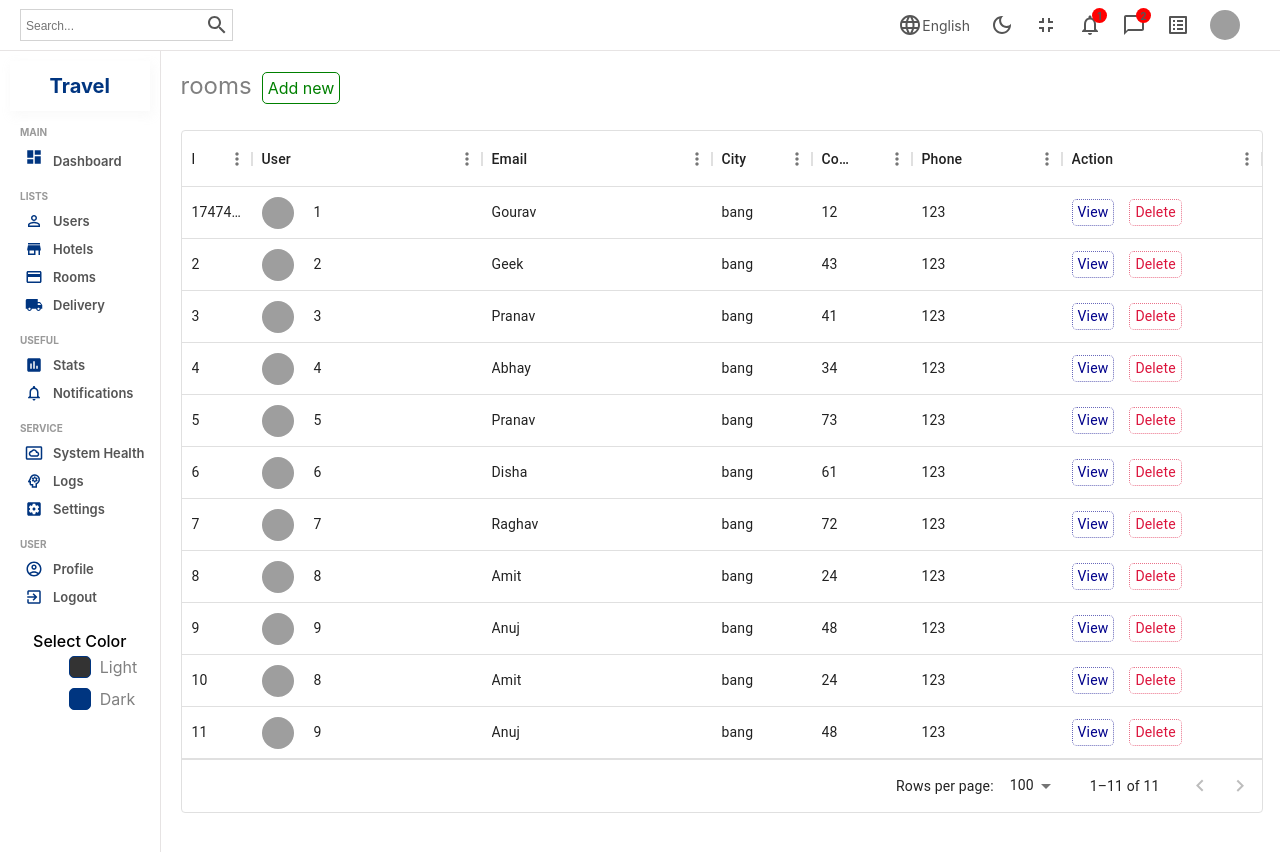
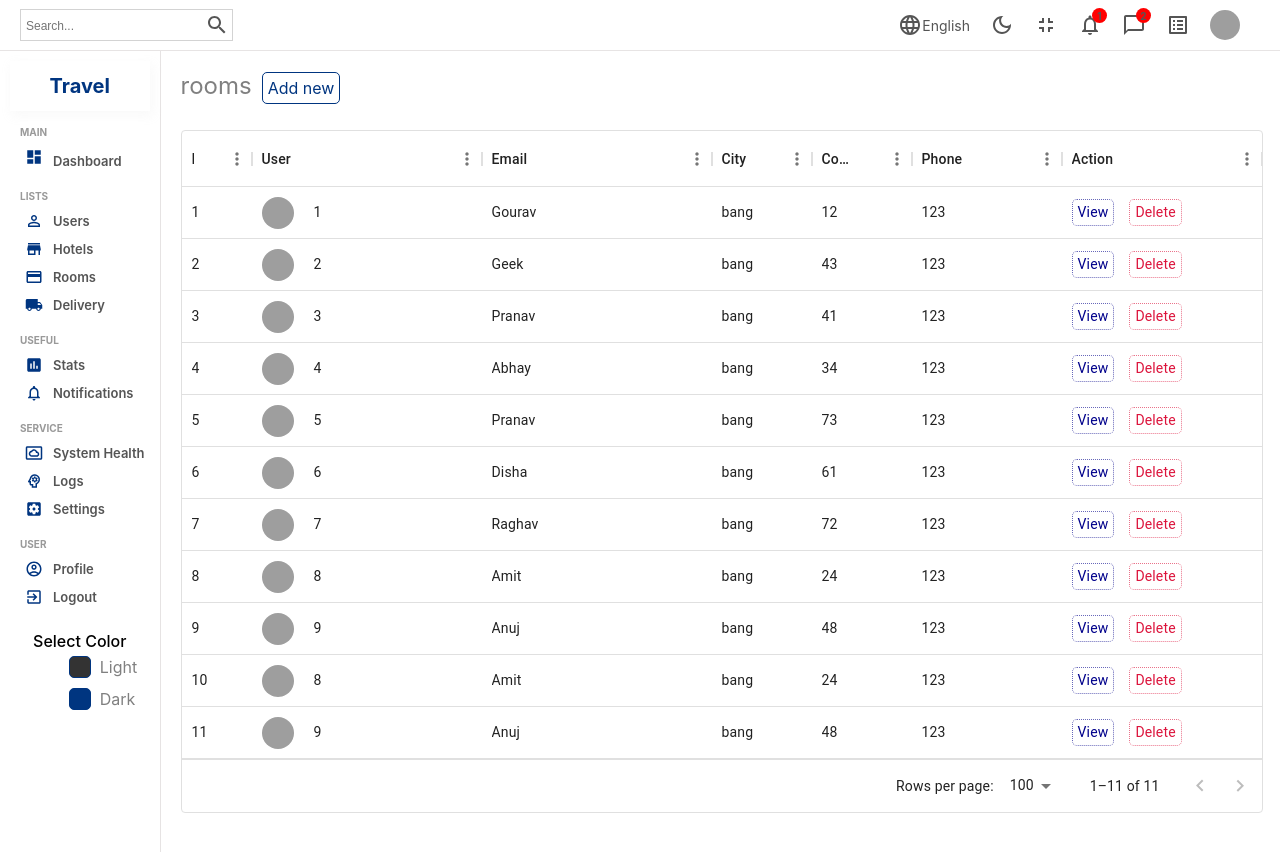
Before and after one commit to narendravs/ticketbooking, a React (Create React App) app in the folder admin/: page /rooms in a window 1280 px wide. Shown: the top 852 px of the page. Built offline with nearby package versions, Linux system fonts and the light colour scheme; no server answers; sample sign-in values are in the browser's storage; grey boxes are pictures that could not be loaded.

Commit message:
refactor: change css file name accordingly

```diff
--- a/admin/src/components/datatable/Datatable.jsx
+++ b/admin/src/components/datatable/Datatable.jsx
@@ -55,7 +55,7 @@ function Datatable() {
 
   const rows = [
     {
-      _id: "174746746wqiuuau88233863djkheje8y",
+      _id: "1",
       username: 1,
       email: "Gourav",
       country: 12,
@@ -159,7 +159,7 @@ function Datatable() {
       <div className="datatableTitle">
         <div className="title">
           {path}
-          <Link to={`/${path}/new`} className="link">
+          <Link to={`/${path}/new`} className="linkName">
             Add new
           </Link>
         </div>
--- a/admin/src/components/datatable/datatable.css
+++ b/admin/src/components/datatable/datatable.css
@@ -21,13 +21,13 @@
   margin-bottom: 10px;
   /* position: absolute; */
 }
-.link {
+.linkName {
   margin: 10px;
   text-decoration: none;
-  color: green;
+  color: #003580;
   font-size: 16px;
   font-weight: 400;
-  border: 1px solid green;
+  border: 1px solid #003580;
   padding: 5px;
   border-radius: 5px;
   cursor: pointer;
```
